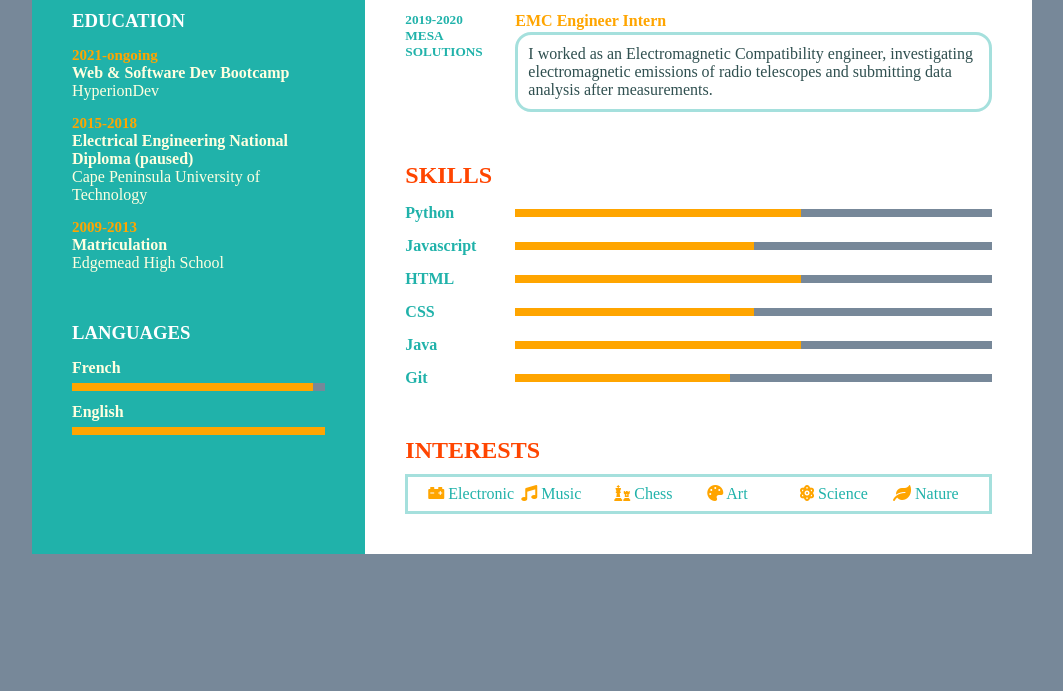
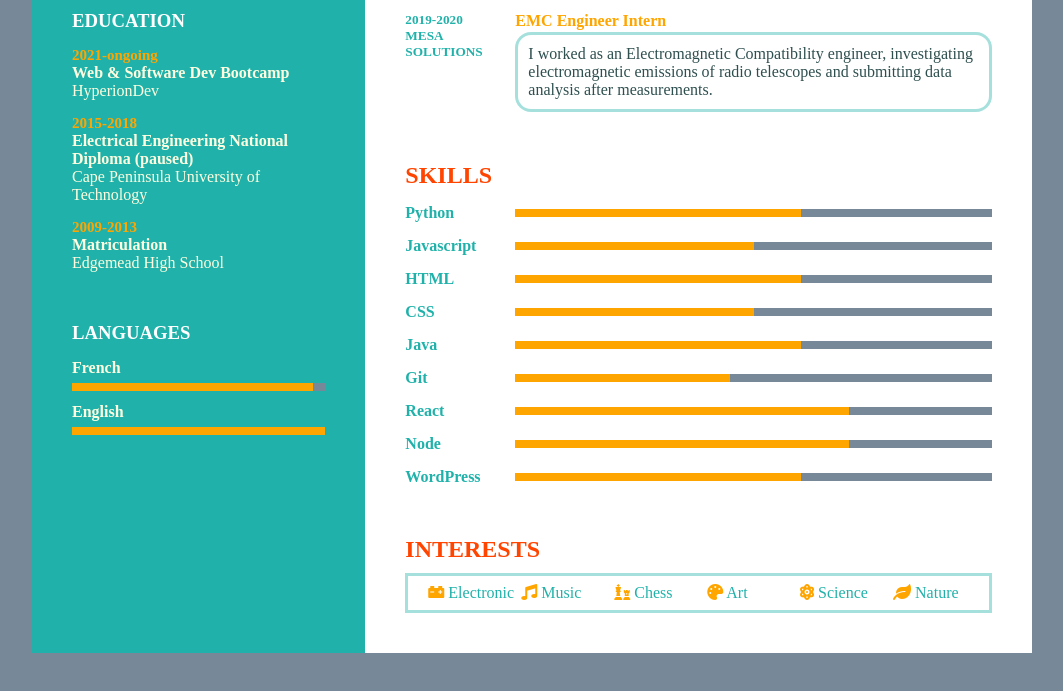
Before and after one commit to ArchKeyTech/myresume, a plain HTML site: page index.html in a window 1280 px wide. Shown: the part 503-1194 px from the top of the page, without its empty margins (108-1171 px from the left). Before the commit the page ends 1107 px from the top, so only its background shows below. Drawn offline with Linux system fonts and the light colour scheme.

Commit message:
Update index.html

```diff
--- a/index.html
+++ b/index.html
@@ -200,6 +200,24 @@
               <div style="width: 45%"></div>
             </div>
           </div>
+          <div class="box">
+            <h4>React</h4>
+            <div class="percent">
+              <div style="width: 70%"></div>
+            </div>
+          </div>
+          <div class="box">
+            <h4>Node</h4>
+            <div class="percent">
+              <div style="width: 70%"></div>
+            </div>
+          </div>
+          <div class="box">
+            <h4>WordPress</h4>
+            <div class="percent">
+              <div style="width: 60%"></div>
+            </div>
+          </div>
 
         </section>
 
```
